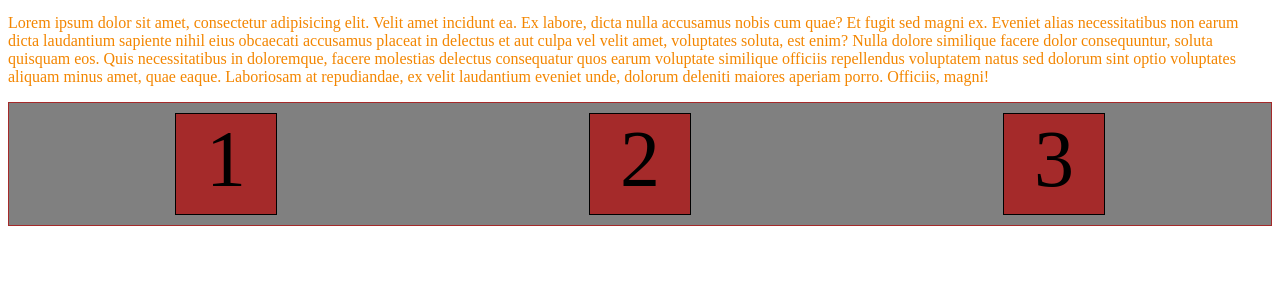
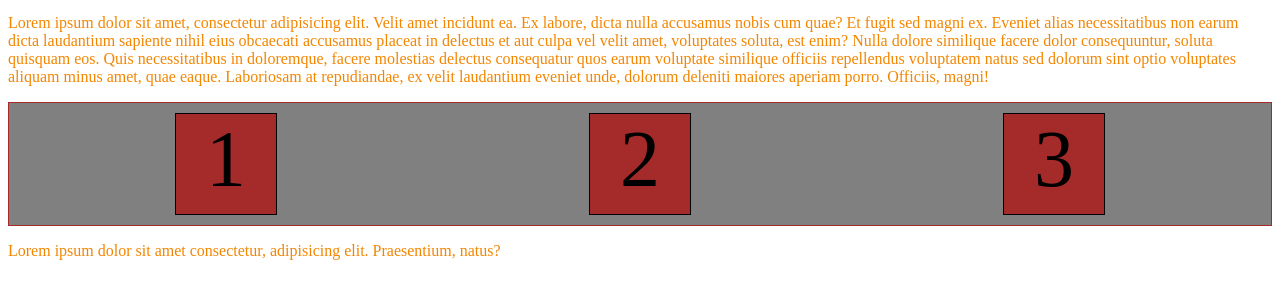
Before and after one commit to Javohir998/Web-sayt, a plain HTML site: page index.html in a window 1280 px wide. Shown: the part 59-358 px from the top of the page. Drawn offline with Linux system fonts and the light colour scheme.

Commit message:
CLEAR
PROBEL qoshilid

```diff
--- a/index.html
+++ b/index.html
@@ -21,7 +21,7 @@
     <div class="box">2</div>
     <div class="box">3</div>
 </div>
-
+<p>Lorem ipsum dolor sit amet consectetur, adipisicing elit. Praesentium, natus?</p>
 
 
 </body>
```
